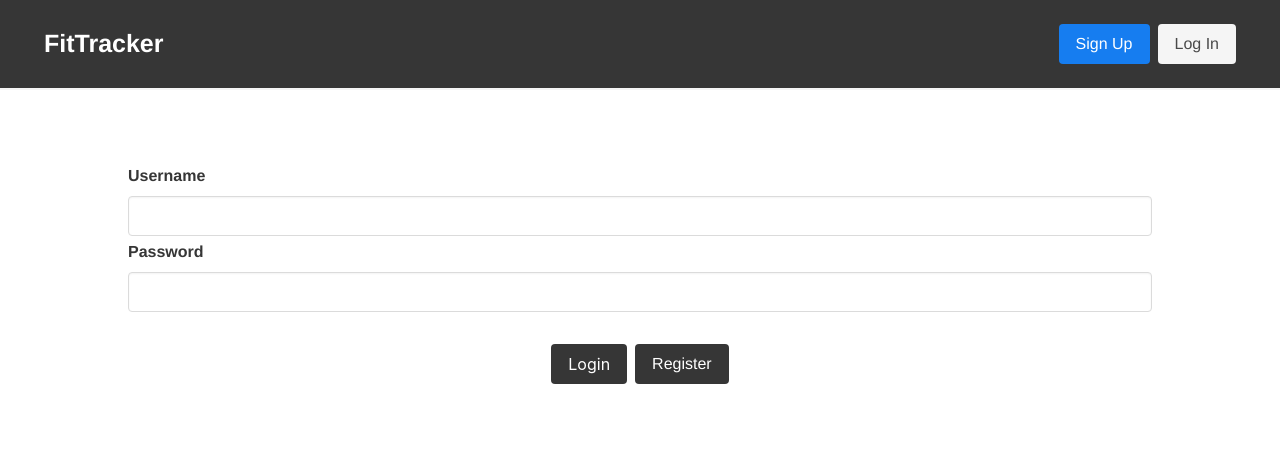
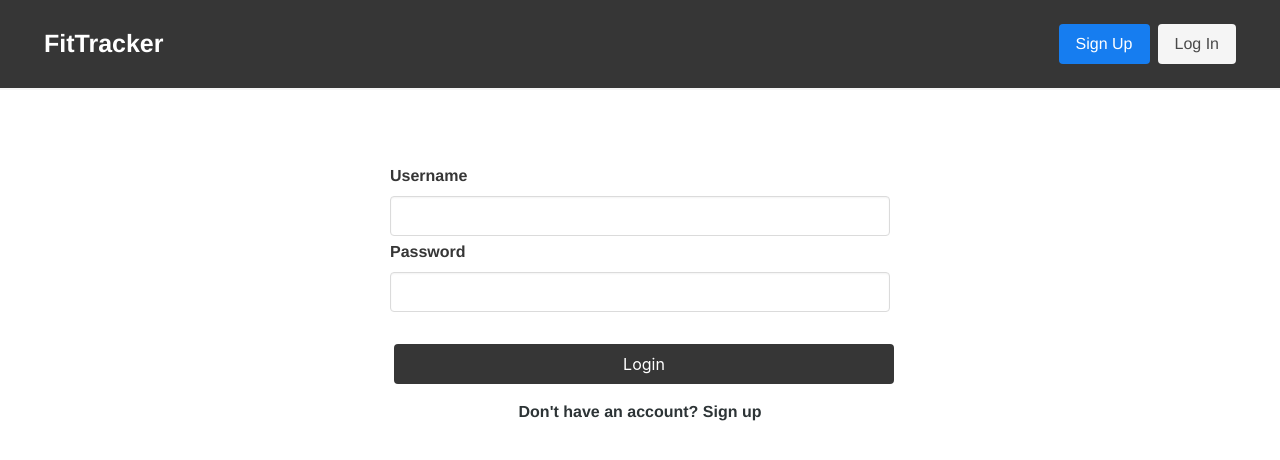
Before and after one commit to spencer-gray/FitTracker, a Vue app in the folder client/: page /#/login in a window 1280 px wide. Shown: the top 460 px of the page. Built offline with nearby package versions, Linux system fonts and the light colour scheme.

Commit message:
Fix form stretching in login/register view and cleaning up the redirect formatting

```diff
--- a/client/src/components/LoginForm.vue
+++ b/client/src/components/LoginForm.vue
@@ -31,13 +31,10 @@
             </ValidationProvider>
 
             <div class="submit-buttons">
-                    <b-button type="is-dark" class="btn" @click="passes(login)">
+                    <b-button type="is-dark" class="btn" expanded @click="passes(login)">
                         Login
                     </b-button>
-                    <b-button type="is-dark" class="btn" tag="router-link" to="/register">
-                        Register
-                    </b-button>
-                <!-- <router-link to="/register"><p>Not Registered?</p></router-link> -->
+                <router-link to="/register"><p>Don't have an account? Sign up</p></router-link>
             </div>
         </ValidationObserver>
     </section>
@@ -105,8 +102,6 @@ export default {
 
 <style lang="scss">
 
-//$snack-background-color: #023ff1;
-
 .error {
     margin: 2rem auto;
     text-align: center;
--- a/client/src/views/AddWorkout.vue
+++ b/client/src/views/AddWorkout.vue
@@ -20,19 +20,19 @@
                     </td>
                     <td>
                         <b-field>
-                                <b-numberinput expanded=true size="is-small" controls-position="compact" controls-rounded
+                                <b-numberinput :expanded="true" size="is-small" controls-position="compact" controls-rounded
                                     v-model="row.reps" type='is-dark' min="0" max="1000"/>
                         </b-field>
                     </td>
                     <td>
                         <b-field>
-                                <b-numberinput expanded=true size="is-small" controls-position="compact" controls-rounded
+                                <b-numberinput :expanded="true" size="is-small" controls-position="compact" controls-rounded
                                     v-model="row.sets" type='is-dark' min="0" max="1000"/>
                         </b-field>
                     </td>
                     <td>
                         <b-field>
-                                <b-numberinput expanded=true size="is-small" controls-position="compact" controls-rounded
+                                <b-numberinput :expanded="true" size="is-small" controls-position="compact" controls-rounded
                                     v-model="row.weight" type='is-dark' min="0" max="1000"/>
                         </b-field>
                     </td>
@@ -52,7 +52,7 @@
                 <b-button type="is-success" class="btn" @click="addRow">
                     Add Exercise
                 </b-button>
-                <b-button type="is-dark" class="btn" @click="addRow">
+                <b-button type="is-dark" class="btn">
                     Save Workout
                 </b-button>
             </div>
@@ -64,11 +64,6 @@
 
 export default {
     name: 'AddWorkout',
-    propss: {
-        value: {
-            type: Number
-        }
-    },
     data() {
         return {
             rows: []
--- a/client/src/views/Login.vue
+++ b/client/src/views/Login.vue
@@ -38,6 +38,7 @@ export default {
 
 .login {
     width: 80%;
+    max-width: 500px;
     margin: 5rem auto;
 }
 </style>
--- a/client/src/views/Register.vue
+++ b/client/src/views/Register.vue
@@ -57,9 +57,10 @@
                 </ValidationProvider>
 
                 <div class="submit-buttons">
-                    <b-button type="is-dark" @click="passes(register)">
+                    <b-button expanded type="is-dark" @click="passes(register)">
                         <span>Register</span>
                     </b-button>
+                    <router-link to="/login"><p>Already have an account? Sign in</p></router-link>
                 </div>
             </ValidationObserver>
         </div>
@@ -126,6 +127,7 @@ export default {
 
 .register {
     width: 80%;
+    max-width: 500px;
     margin: 5rem auto;
 }
 
@@ -139,4 +141,10 @@ export default {
     text-align: center;
 }
 
+.submit-buttons p {
+    margin: 1rem 0;
+    color: #2D3436;
+    font-weight: 700;
+}
+
 </style>
```
